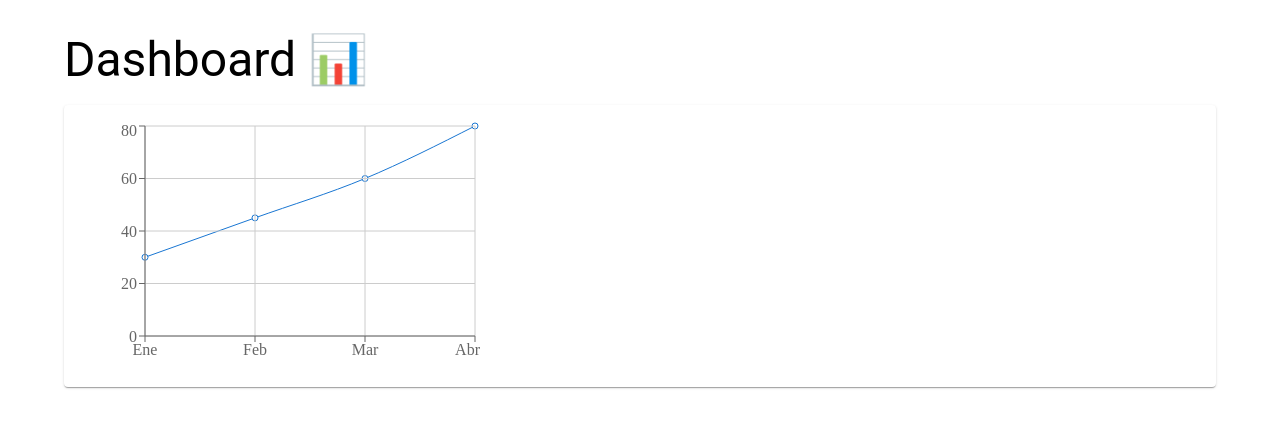
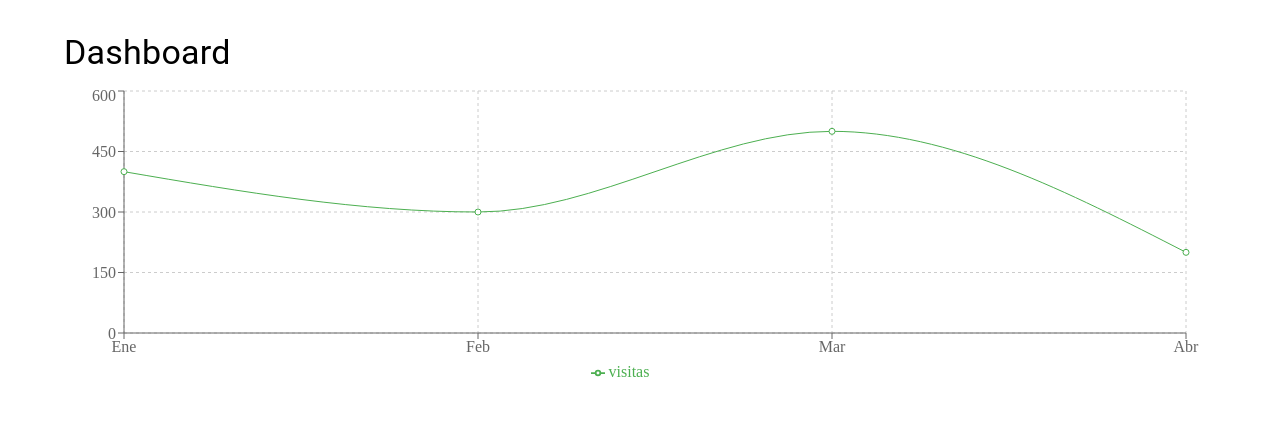
Before and after one commit to capp997/CCFamily, a React (Vite) app: page /dashboard in a window 1280 px wide. Shown: the top 428 px of the page. Built offline with nearby package versions, Linux system fonts and the light colour scheme.

Commit message:
Update Dashboard.jsx

```diff
--- a/src/pages/Dashboard.jsx
+++ b/src/pages/Dashboard.jsx
@@ -1,29 +1,28 @@
 import React from "react";
-import { Container, Typography, Paper } from "@mui/material";
-import { LineChart, Line, CartesianGrid, XAxis, YAxis, Tooltip } from "recharts";
+import { Container, Typography } from "@mui/material";
+import { LineChart, Line, XAxis, YAxis, CartesianGrid, Tooltip, Legend, ResponsiveContainer } from "recharts";
 
 const data = [
-  { name: "Ene", visitas: 30 },
-  { name: "Feb", visitas: 45 },
-  { name: "Mar", visitas: 60 },
-  { name: "Abr", visitas: 80 },
+  { name: "Ene", visitas: 400 },
+  { name: "Feb", visitas: 300 },
+  { name: "Mar", visitas: 500 },
+  { name: "Abr", visitas: 200 },
 ];
 
 export default function Dashboard() {
   return (
     <Container sx={{ mt: 4 }}>
-      <Typography variant="h3" gutterBottom>
-        Dashboard 📊
-      </Typography>
-      <Paper sx={{ p: 2 }}>
-        <LineChart width={400} height={250} data={data}>
-          <Line type="monotone" dataKey="visitas" stroke="#1976d2" />
-          <CartesianGrid stroke="#ccc" />
+      <Typography variant="h4" gutterBottom>Dashboard</Typography>
+      <ResponsiveContainer width="100%" height={300}>
+        <LineChart data={data} margin={{ top: 5, right: 30, left: 0, bottom: 5 }}>
+          <CartesianGrid strokeDasharray="3 3" />
           <XAxis dataKey="name" />
           <YAxis />
           <Tooltip />
+          <Legend />
+          <Line type="monotone" dataKey="visitas" stroke="#4caf50" />
         </LineChart>
-      </Paper>
+      </ResponsiveContainer>
     </Container>
   );
 }
```
